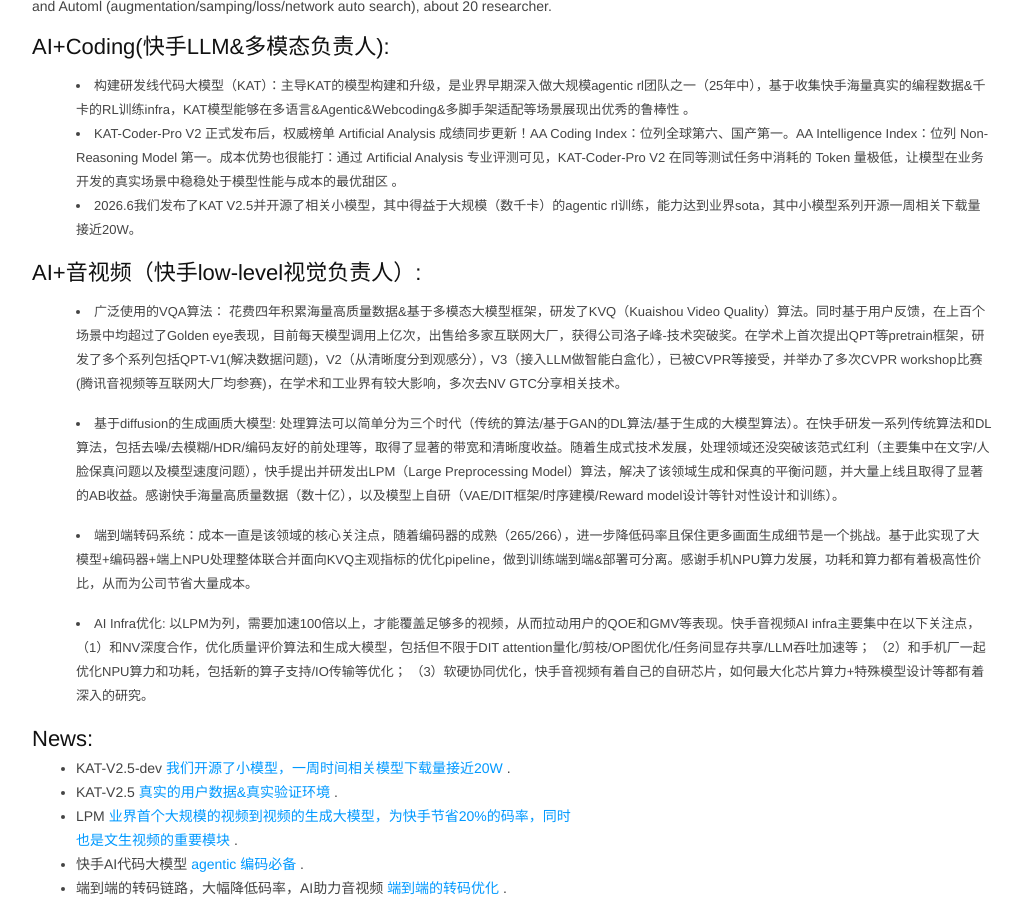
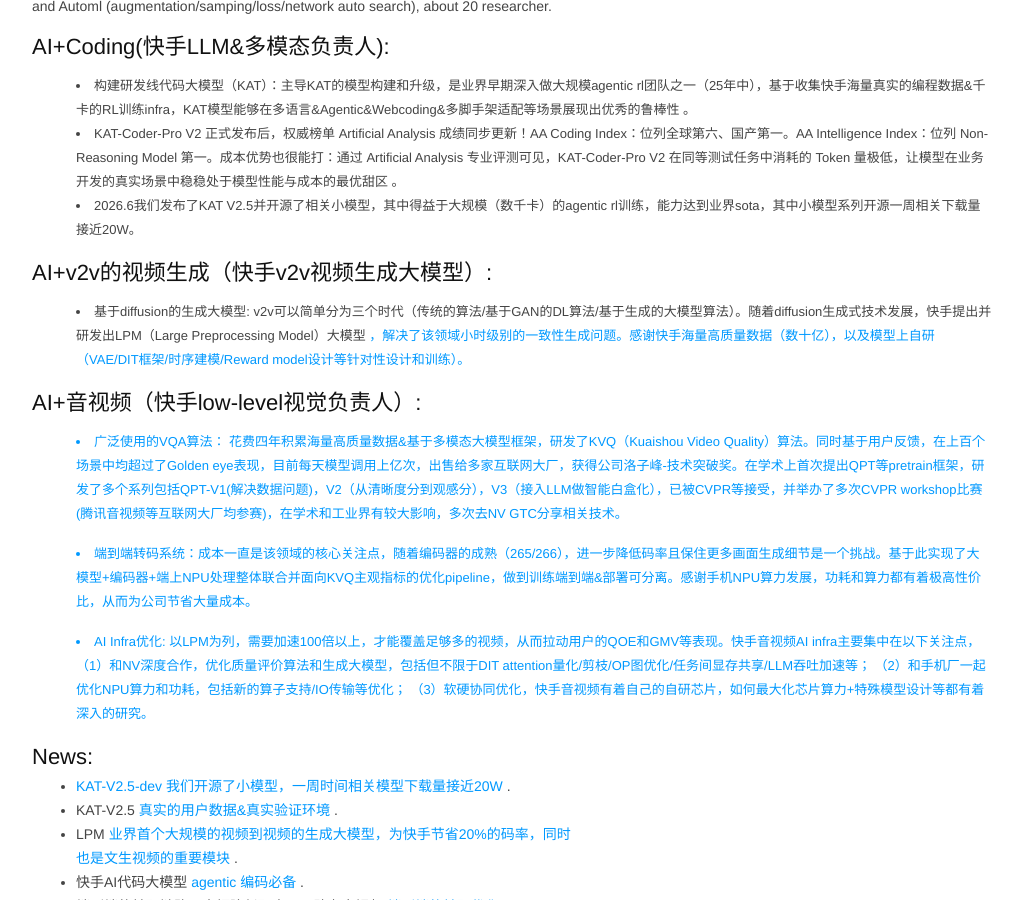
Before and after one commit to msunming/msunming.github.io, a Jekyll site: the page index.html, which Jekyll copies as it is, in a window 1280 px wide and 900 px high, scrolled down 834 px. Shown: the whole window, without its empty margins (128-1150 px from the left). Built offline with Jekyll 4.4.1, drawn with Linux system fonts in a browser that asks for light colours.

Commit message:
Update index.html

```diff
--- a/index.html
+++ b/index.html
@@ -473,13 +473,15 @@ pre .markdown .emphasis {
 			<li> 2026.6我们发布了KAT V2.5并开源了相关小模型，其中得益于大规模（数千卡）的agentic rl训练，能力达到业界sota，其中小模型系列开源一周相关下载量接近20W。 </li>
 		</p>
 
+		<h2>AI+v2v的视频生成（快手v2v视频生成大模型）:</h2>
+
+		<p>
+	    	<li> 基于diffusion的生成大模型: v2v可以简单分为三个时代（传统的算法/基于GAN的DL算法/基于生成的大模型算法）。随着diffusion生成式技术发展，快手提出并研发出LPM（Large Preprocessing Model）大模型 <a href="https://arxiv.org/pdf/2607.13460"> ，解决了该领域小时级别的一致性生成问题。感谢快手海量高质量数据（数十亿），以及模型上自研（VAE/DIT框架/时序建模/Reward model设计等针对性设计和训练）。 </li>
+		</p>
+
 		<h2>AI+音视频（快手low-level视觉负责人）:</h2>
 		<p>
 	    	<li> 广泛使用的VQA算法： 花费四年积累海量高质量数据&基于多模态大模型框架，研发了KVQ（Kuaishou Video Quality）算法。同时基于用户反馈，在上百个场景中均超过了Golden eye表现，目前每天模型调用上亿次，出售给多家互联网大厂，获得公司洛子峰-技术突破奖。在学术上首次提出QPT等pretrain框架，研发了多个系列包括QPT-V1(解决数据问题)，V2（从清晰度分到观感分），V3（接入LLM做智能白盒化），已被CVPR等接受，并举办了多次CVPR workshop比赛(腾讯音视频等互联网大厂均参赛)，在学术和工业界有较大影响，多次去NV GTC分享相关技术。 </li>
-		</p>
-
-		<p>
-	    	<li> 基于diffusion的生成画质大模型: 处理算法可以简单分为三个时代（传统的算法/基于GAN的DL算法/基于生成的大模型算法）。在快手研发一系列传统算法和DL算法，包括去噪/去模糊/HDR/编码友好的前处理等，取得了显著的带宽和清晰度收益。随着生成式技术发展，处理领域还没突破该范式红利（主要集中在文字/人脸保真问题以及模型速度问题），快手提出并研发出LPM（Large Preprocessing Model）算法，解决了该领域生成和保真的平衡问题，并大量上线且取得了显著的AB收益。感谢快手海量高质量数据（数十亿），以及模型上自研（VAE/DIT框架/时序建模/Reward model设计等针对性设计和训练）。 </li>
 		</p>
 
 		<p>
```
